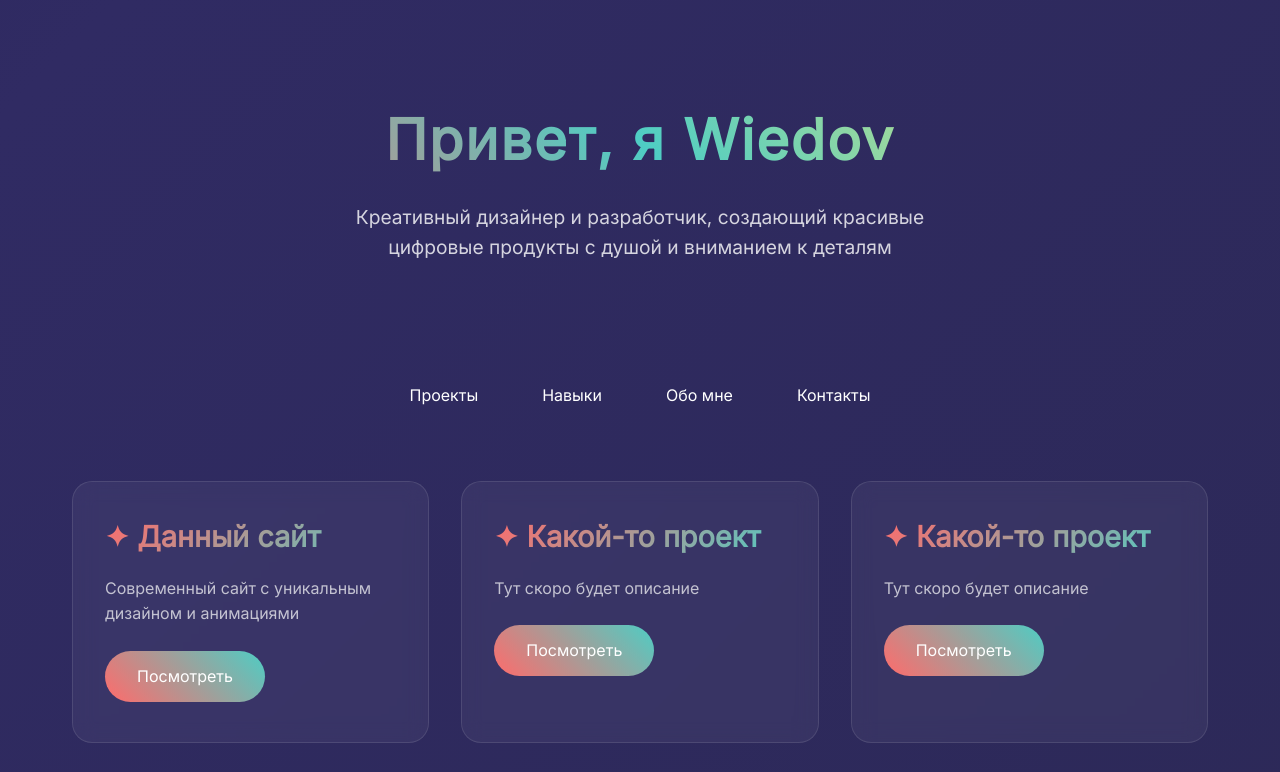
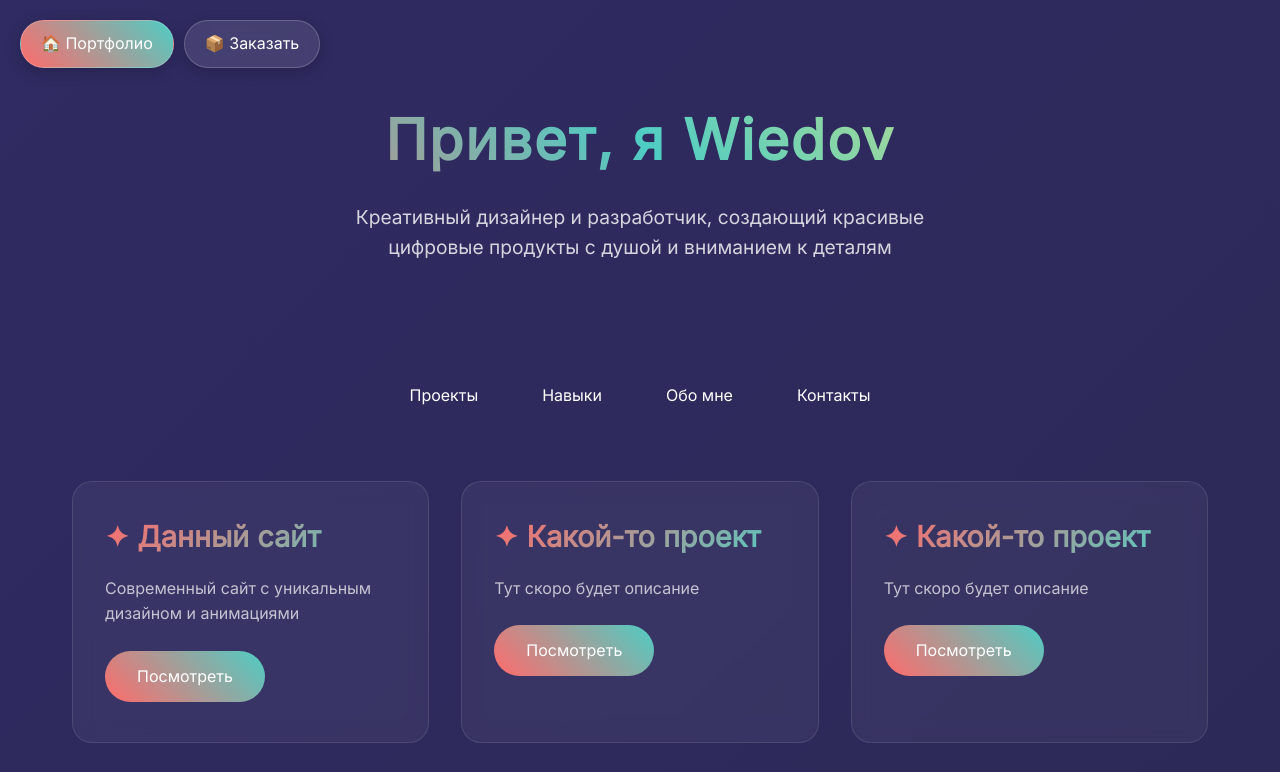
Before and after one commit to Wiedov/Wiedov.github.io, a plain HTML site: page index.html in a window 1280 px wide. Shown: the top 772 px of the page. Drawn offline with Linux system fonts and the light colour scheme.

Commit message:
Add files via upload

```diff
--- a/index.html
+++ b/index.html
@@ -19,7 +19,7 @@
             color: #f0f0f0;
             line-height: 1.6;
             min-height: 100vh;
-            animation: gradientShift 15s ease infinite;
+            animation: gradientShift 10s ease infinite;
             background-size: 400% 400%;
         }
 
@@ -38,6 +38,7 @@
         }
 
         .container {
+            padding-top: 80px;
             max-width: 1200px;
             margin: 0 auto;
             padding: 2rem;
@@ -455,6 +456,11 @@
             }
 
         @media (max-width: 600px) {
+
+            .page-sw {
+                padding: 8px 12px;
+                font-size: 14px;
+            }
             .social-card {
                 flex-direction: column;
                 text-align: center;
@@ -480,9 +486,31 @@
             .social-card a[href^="mailto:"]:hover {
                 background: linear-gradient(45deg, #ffe66d, #ff6b6b);
             }
+
+
+        .page-sw {
+            padding: 10px 20px;
+            border-radius: 30px;
+            color: white;
+            text-decoration: none;
+            font-weight: 500;
+            border: 1px solid rgba(255,255,255,0.2);
+            transition: all 0.3s ease;
+            backdrop-filter: blur(10px);
+            box-shadow: 0 4px 15px rgba(0,0,0,0.2);
+        }
+
+        .page-sw:hover {
+            transform: translateY(-2px);
+            box-shadow: 0 8px 25px rgba(255,107,107,0.4);
+        }
     </style>
 </head>
 <body>
+    <div style="position: fixed; top: 20px; left: 20px; z-index: 1000; display: flex; gap: 10px;">
+        <a href="index.html" class="page-sw" style="background: linear-gradient(45deg, #ff6b6b, #4ecdc4);">🏠 Портфолио</a>
+        <a href="order.html" class="page-sw" style="background: rgba(255,255,255,0.1); backdrop-filter: blur(10px);">📦 Заказать</a>
+    </div>
     <div class="container">
 
         <header class="header">
@@ -580,5 +608,4 @@
         </footer>
     </div>
 </body>
-
 </html>
```
